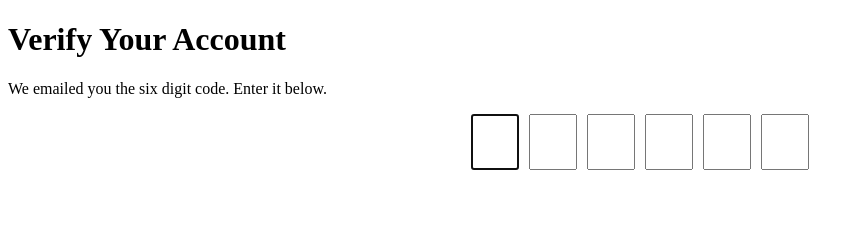
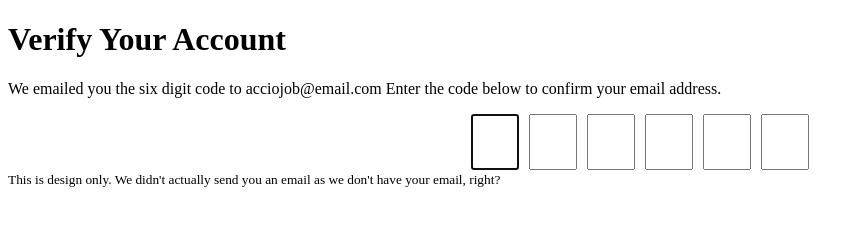
Before and after one commit to acciojob/OTP-md-mustaqeem, a website: page main.html in a window 1280 px wide. Shown: the whole page, without its empty margins (0-864 px from the left). Drawn offline with Linux system fonts and the light colour scheme.

Commit message:
created a submission

```diff
--- a/main.html
+++ b/main.html
@@ -9,10 +9,12 @@
 <body>
 	<!-- the entire body must be written by student -->
 
+	<div class="container">
   <h1 id="verification_heading">Verify Your Account</h1>
 
   <p id="verification_subtext">
-  We emailed you the six digit code. Enter it below.
+    We emailed you the six digit code to acciojob@email.com
+    Enter the code below to confirm your email address.
   </p>
 
   <div class="code-container">
@@ -24,6 +26,11 @@
     <input type="text" maxlength="1" class="code">
   </div>
 
+  <small class="info">
+    This is design only. We didn't actually send you an email as we don't have your email, right?
+  </small>
+</div>
+
     <script type="text/javascript" src="./script.js">
 </script>
 
--- a/script.js
+++ b/script.js
@@ -1,4 +1,3 @@
-//your JS code here. If required.
 const codes = document.querySelectorAll(".code");
 
 // first input auto focus
@@ -15,6 +14,7 @@ codes.forEach((code, index) => {
   code.addEventListener("keydown", (e) => {
     if (e.key === "Backspace") {
       if (code.value === "" && index > 0) {
+        codes[index - 1].value = "";
         codes[index - 1].focus();
       }
     }
```
Lines whose indentation alone changed are shown as unchanged.
